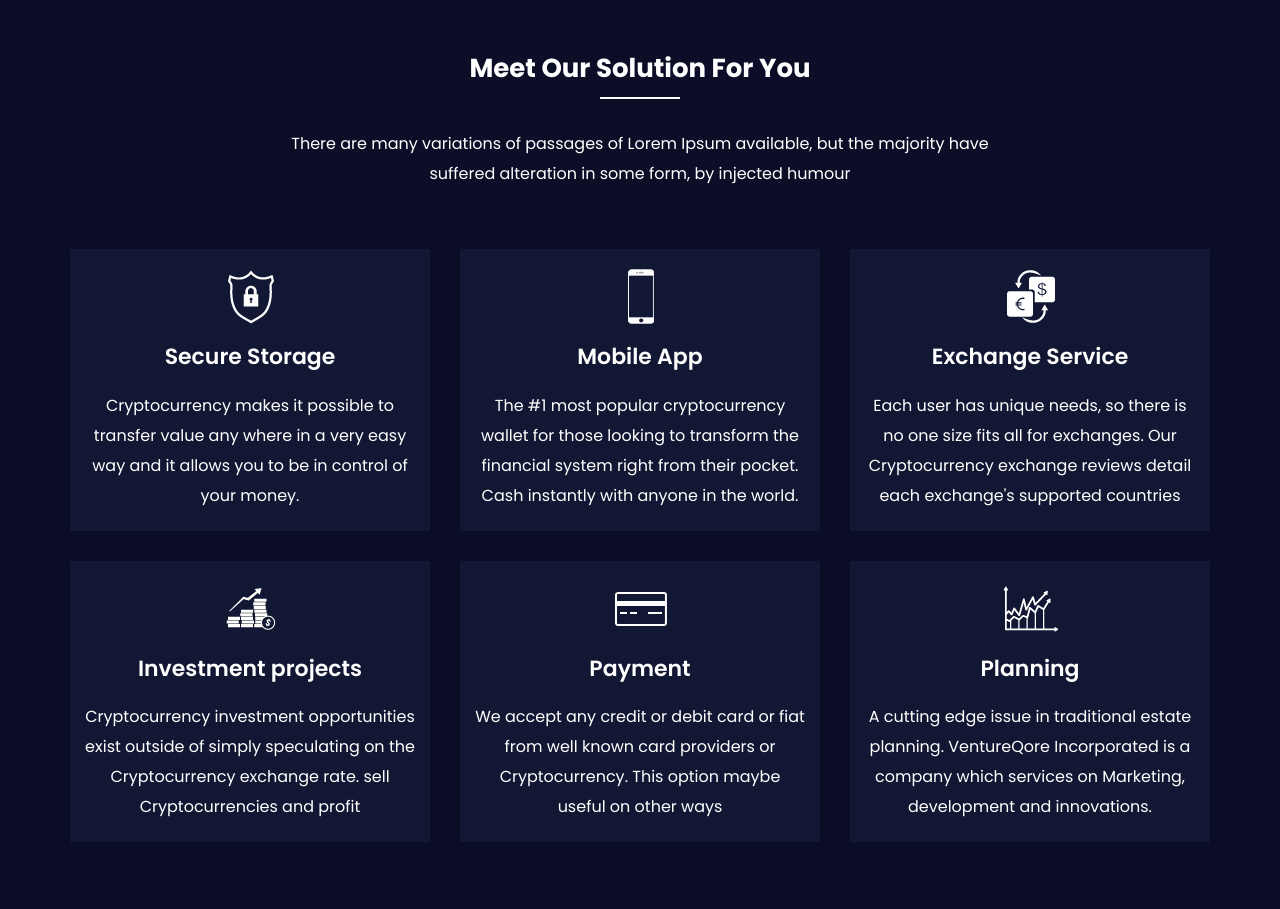
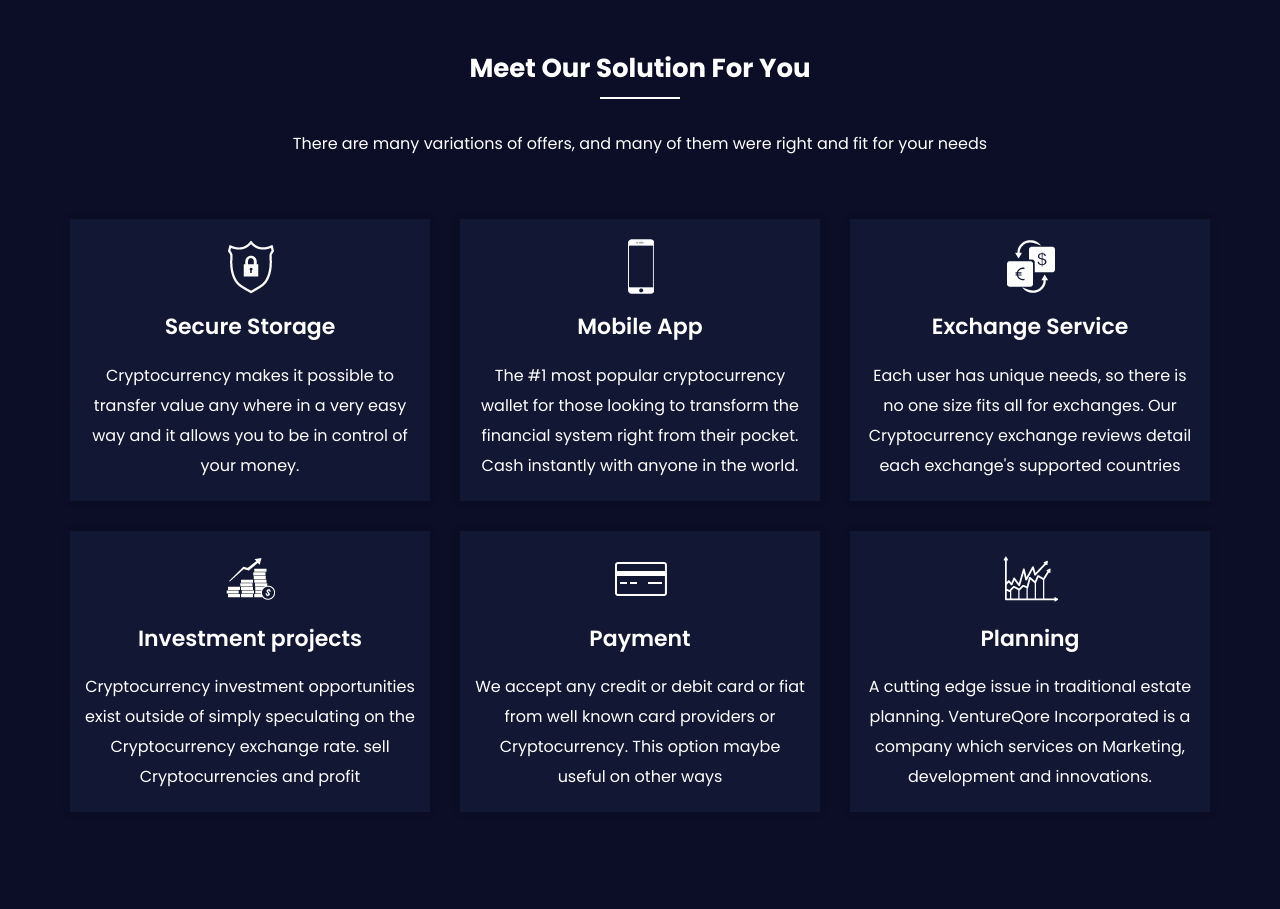
Before and after one commit to marf435/Core_Venture, a plain HTML site: page index.html in a window 1280 px wide. Shown: the part 780-1689 px from the top of the page. Drawn offline with nearby package versions, Linux system fonts and the light colour scheme; a script that the page names is missing; files whose address does not match are found by name.

Commit message:
Update index.html

```diff
--- a/index.html
+++ b/index.html
@@ -115,7 +115,7 @@
 			<div class="col-lg-8 offset-lg-2 col-md-12 col-sm-12">
 				<div class="title_default_light title_border text-center">
                   <h4 class="animation" data-animation="fadeInUp" data-animation-delay="0.2s">Meet our solution for you</h4>
-                  <p class="animation" data-animation="fadeInUp" data-animation-delay="0.4s">There are many variations of passages of Lorem Ipsum available, but the majority have suffered alteration in some form, by injected humour</p>
+                  <p class="animation" data-animation="fadeInUp" data-animation-delay="0.4s">There are many variations of offers, and many of them were right and fit for your needs</p>
         		</div>
 			</div>
         </div>
```
